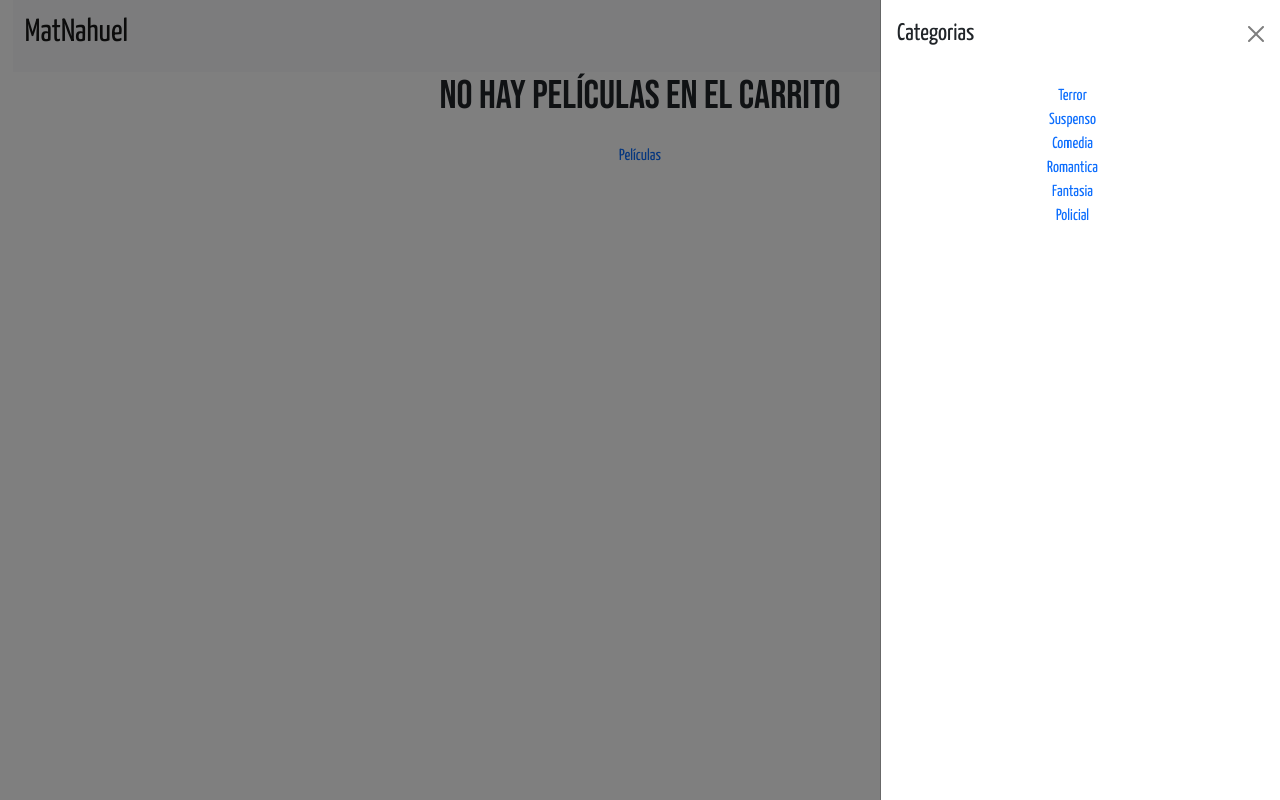
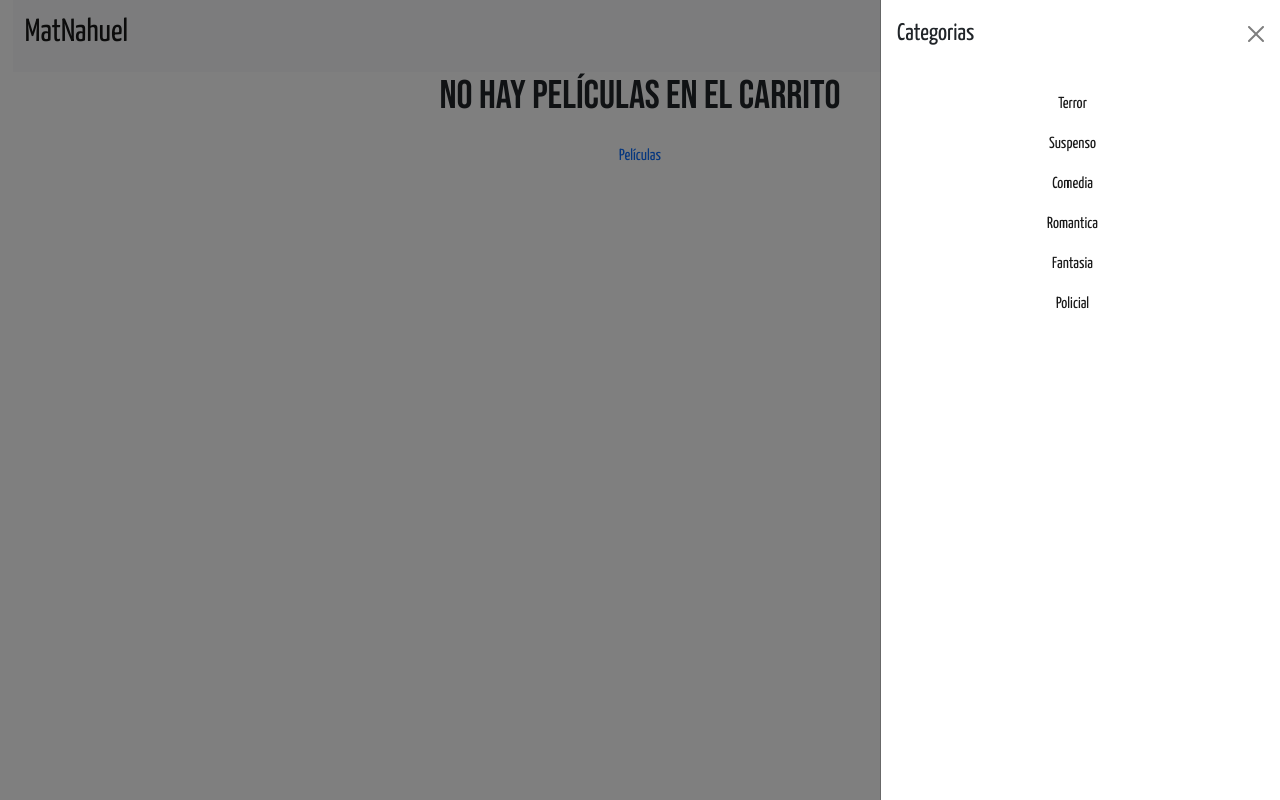
Before and after one commit to matnahuel23/entregaFinalReactIERACE, a React (Create React App) app: page /cart in a window 1280 px wide. Both pictures are taken after a click on the button 1223 px from the left and 36 px from the top of the page. Built offline with nearby package versions, Linux system fonts and the light colour scheme; a web font is replaced by a local one.

Commit message:
agregue subtotal, arregle vista links sin estilo azul, boton de confirmacion al vaciar carrito

```diff
--- a/src/components/Cart/Cart.jsx
+++ b/src/components/Cart/Cart.jsx
@@ -5,6 +5,14 @@ import CartItem from "../CartItem/CartItem";
 
 const Cart = () => {
   const { cart, clearCart, total } = useContext(CartContext);
+
+  const handleClearCart = () => {
+    const confirmClear = window.confirm("¿Estás seguro de que deseas vaciar el carrito?");
+
+    if (confirmClear) {
+      clearCart();
+    }
+  };
 
   if (!cart || cart.length === 0) {
     return (
@@ -25,12 +33,17 @@ const Cart = () => {
         </div>
       ))}
       <h3>Total: ${isNaN(total()) ? 0 : total()}</h3>
-      <button onClick={() => clearCart()} className="Button">
-        Limpiar carrito
-      </button>
-      <Link to="/checkout" className="Option">
-        Checkout
-      </Link>
+      <div className="botonera">
+        <button onClick={handleClearCart} className="Button ButtonLink">
+          Vaciar carrito
+        </button>
+        <Link to="/" className="Option ButtonLink">
+          Seguir comprando
+        </Link>
+        <Link to="/checkout" className="Option ButtonLink">
+          Pagar
+        </Link>
+      </div>
     </div>
   );
 };
--- a/src/components/CartItem/CartItem.jsx
+++ b/src/components/CartItem/CartItem.jsx
@@ -1,9 +1,10 @@
 import { useContext } from "react";
 import { CartContext } from "../../context/CartContext";
 
+let subtotal=0;
 const CartItem = ({ item }) => {
   const { removeItem } = useContext(CartContext);
-
+  subtotal= item.price * item.quantity;
   const handleRemoveItem = () => {
     removeItem(item.id);
   };
@@ -14,6 +15,7 @@ const CartItem = ({ item }) => {
       <h2>{item.name}</h2>
       <p>Precio: ${item.price}</p>
       <p>Cantidad: {item.quantity}</p>
+      <p>Subtotal: ${subtotal}</p>
       <button onClick={handleRemoveItem}>Eliminar producto</button>
     </div>
   );
--- a/src/components/CartWidget/CartWidget.css
+++ b/src/components/CartWidget/CartWidget.css
@@ -0,0 +1,4 @@
+.PlainLink {
+    text-decoration: none;
+    color: inherit;
+  }
--- a/src/components/CartWidget/CartWidget.jsx
+++ b/src/components/CartWidget/CartWidget.jsx
@@ -8,7 +8,7 @@ const CartWidget = () => {
     const {totalQuantity} = useContext(CartContext)
 
     return (
-        <Link to='/cart' className='CartWidget' style={{display: totalQuantity() > 0 ? 'block' : 'none'}}>
+        <Link to='/cart' className='CartWidget PlainLink' style={{display: totalQuantity() > 0 ? 'block' : 'none'}}>
             <img className='CartImg' src={cart} alt="cart-widget" />
             {totalQuantity()}
         </Link>
--- a/src/components/ItemDetail/ItemDetail.css
+++ b/src/components/ItemDetail/ItemDetail.css
@@ -20,3 +20,22 @@
 .Information{
     width: 90%;
 }
+
+.ButtonLink {
+    display: inline-block;
+    padding: 0.5rem 1rem;
+    background-color: #f0f0f0;
+    color: #333;
+    text-decoration: none;
+    border: none;
+    border-radius: 4px;
+    cursor: pointer;
+  }
+
+  .ButtonLink:hover {
+    background-color: #ddd;
+  }
+
+  .ButtonLink:active {
+    background-color: #bbb;
+  }
--- a/src/components/ItemDetail/ItemDetail.jsx
+++ b/src/components/ItemDetail/ItemDetail.jsx
@@ -44,10 +44,18 @@ const ItemDetail = () => {
             <footer className='ItemFooter'>
                 {
                     quantityAdded > 0 ? (
-                        <Link to ='/cart' className='Option'>Terminar compra</Link>
+                        <div>
+                        <Link to ='/cart' className='Option ButtonLink'>
+                            Terminar compra
+                        </Link>
+                        <Link to='/' className='Option ButtonLink'>
+                            Seguir comprando
+                        </Link>
+                        </div>
                     ) : (
                         <ItemCount initial={1} stock={stock} onAdd={handleOnAdd}/>
                     )
+
                 }
             </footer>
         </article>
--- a/src/components/NavBar/NavBar.css
+++ b/src/components/NavBar/NavBar.css
@@ -0,0 +1,14 @@
+.PlainLink {
+    text-decoration: none;
+    color: inherit;
+  }
+
+  .NavLinkCustom {
+    color: inherit;
+    text-decoration: none;
+  }
+
+  .NavLinkCustom:hover {
+    color: inherit;
+    text-decoration: none;
+  }
--- a/src/components/NavBar/NavBar.jsx
+++ b/src/components/NavBar/NavBar.jsx
@@ -24,32 +24,32 @@ const NavBar = () => {
             <div className='Categories' class="offcanvas-body">
                 <ul class="navbar-nav justify-content-end flex-grow-1 pe-3">
                     <li class="nav-item">
-                    <NavLink class="nav-link active" aria-current="page" to={`category/terror`} className={({isActive})=> isActive ? 'ActiveOption' : 'Option'}>
+                    <NavLink to={`category/terror`} className={`nav-link active PlainLink NavLinkCustom`} activeClassName="ActiveOption" exact>
                         Terror
                     </NavLink>
                     </li>
                     <li class="nav-item">
-                    <NavLink class="nav-link active" aria-current="page" to={`category/suspenso`} className={({isActive})=> isActive ? 'ActiveOption' : 'Option'}>
+                    <NavLink to={`category/suspenso`} className={`nav-link active PlainLink NavLinkCustom`} activeClassName="ActiveOption" exact>
                         Suspenso
                     </NavLink>
                     </li>
                     <li class="nav-item">
-                    <NavLink class="nav-link active" aria-current="page" to={`category/comedia`} className={({isActive})=> isActive ? 'ActiveOption' : 'Option'}>
+                    <NavLink to={`category/comedia`} className={`nav-link active PlainLink NavLinkCustom`} activeClassName="ActiveOption" exact>
                         Comedia
                     </NavLink>
                     </li>
                     <li class="nav-item">
-                    <NavLink class="nav-link active" aria-current="page" to={`category/romantica`} className={({isActive})=> isActive ? 'ActiveOption' : 'Option'}>
+                    <NavLink to={`category/romantica`} className={`nav-link active PlainLink NavLinkCustom`} activeClassName="ActiveOption" exact>
                         Romantica
                     </NavLink>
                     </li>
                     <li class="nav-item">
-                    <NavLink class="nav-link active" aria-current="page" to={`category/fantasia`} className={({isActive})=> isActive ? 'ActiveOption' : 'Option'}>
+                    <NavLink to={`category/fantasia`} className={`nav-link active PlainLink NavLinkCustom`} activeClassName="ActiveOption" exact>
                         Fantasia
                     </NavLink>
                     </li>
                     <li class="nav-item">
-                    <NavLink class="nav-link active" aria-current="page" to={`category/policial`} className={({isActive})=> isActive ? 'ActiveOption' : 'Option'}>
+                    <NavLink to={`category/policial`} className={`nav-link active PlainLink NavLinkCustom`} activeClassName="ActiveOption" exact>
                         Policial
                     </NavLink>
                     </li>
```
Also changed, not shown: src/components/Cart/Cart.css (+18 -0 lines).
